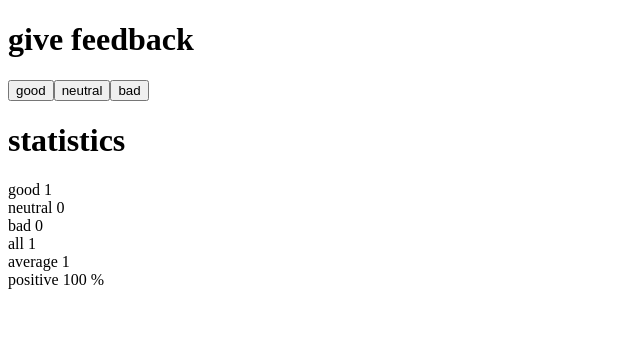
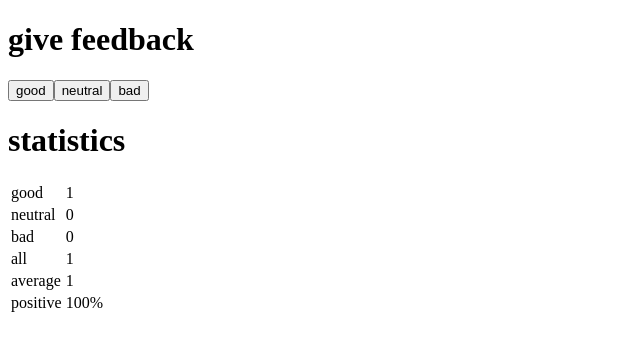
Before and after one commit to chmromano/fullStackOpen, a React (Create React App) app in the folder part1/unicafe/: page / in a window 1280 px wide. Both pictures are taken after a click on the button "good". Shown: the top 350 px of the page, without its empty margins (0-640 px from the left). Built offline with nearby package versions, Linux system fonts and the light colour scheme.

Commit message:
[Issue] #2, Complete part 1 of the course
1.11 unicafe finished.

```diff
--- a/part1/unicafe/src/App.jsx
+++ b/part1/unicafe/src/App.jsx
@@ -10,11 +10,13 @@ const StatisticLine = (props) => {
   console.log(props);
   const { text, value } = props;
   return (
-    <>
-      {text} {value} <br />
-    </>
+    <tr>
+      <td>{text}</td>
+      <td>{value}</td>
+    </tr>
   );
 };
+
 const Statistics = (props) => {
   console.log(props);
   const { good, neutral, bad } = props;
@@ -29,6 +31,7 @@ const Statistics = (props) => {
     return (
       <>
         <h1>statistics</h1>
+        <table>
           <StatisticLine text="good" value={good} />
           <StatisticLine text="neutral" value={neutral} />
           <StatisticLine text="bad" value={bad} />
@@ -39,8 +42,9 @@ const Statistics = (props) => {
           />
           <StatisticLine
             text="positive"
-          value={(100 * (good / (good + neutral + bad))).toString() + " %"}
+            value={(100 * (good / (good + neutral + bad))).toString() + "%"}
           />
+        </table>
       </>
     );
   }
```
Lines whose indentation alone changed are shown as unchanged.
